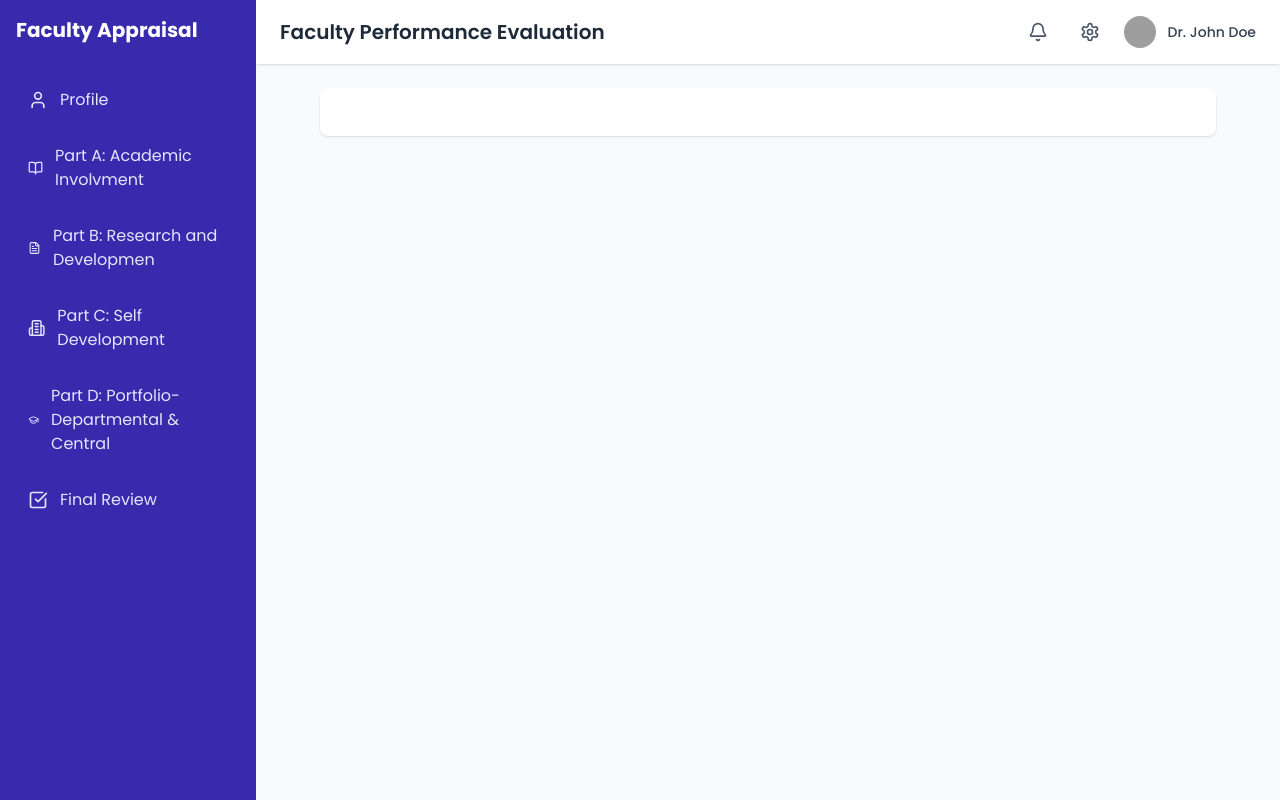
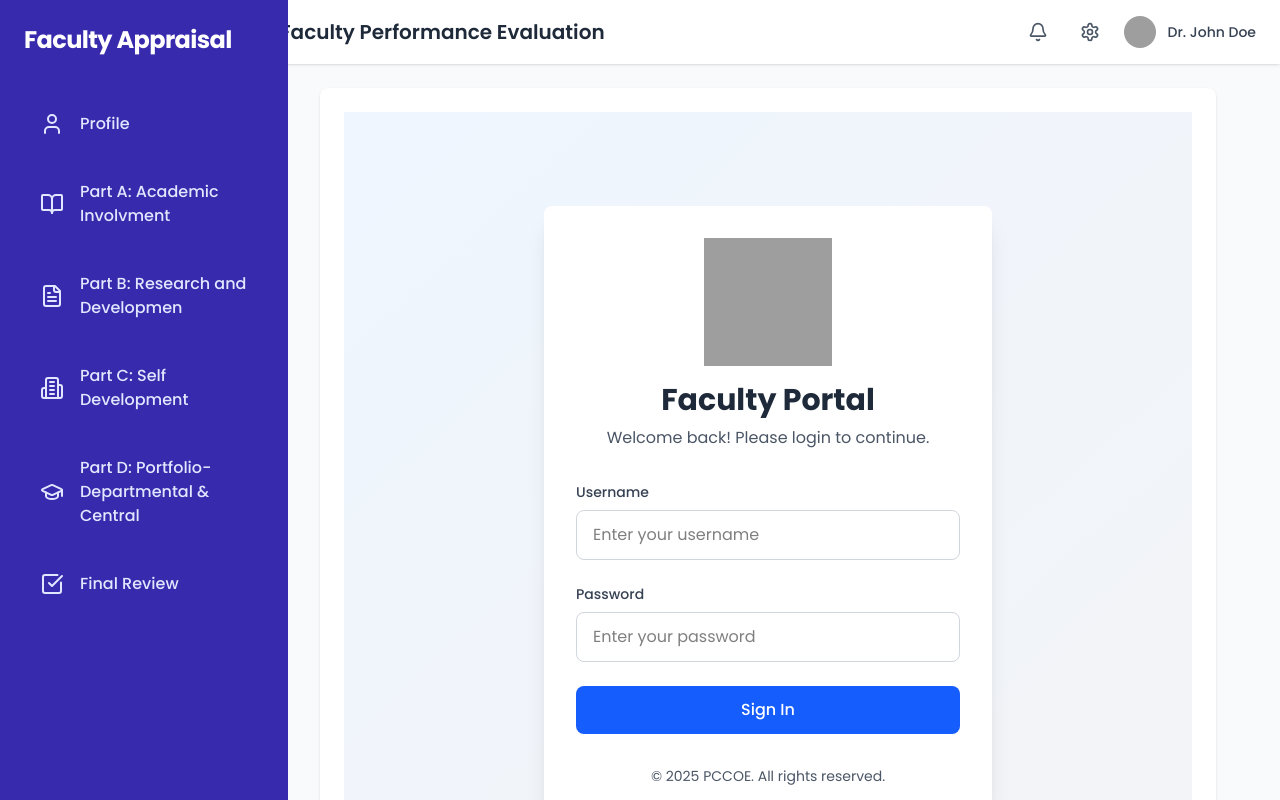
Before and after one commit to patil-rushikesh/FDW-frontend, a React (Vite) app: page /login in a window 1280 px wide. Shown: the top 800 px of the page. Built offline with nearby package versions, Linux system fonts and the light colour scheme; grey boxes are pictures that could not be loaded.

Commit message:
all integrated

```diff
--- a/src/App.jsx
+++ b/src/App.jsx
@@ -7,6 +7,7 @@ import ResearchPublications from "./components/forms/ResearchPublications";
 import Profile from "./components/profile/Profile"
 import { FormProvider } from "./context/FormContext";
 import { Menu } from "lucide-react";
+import LoginPage from "./components/LoginPage";
 
 function App() {
   const [sidebarOpen, setSidebarOpen] = useState(false);
@@ -21,6 +22,7 @@ function App() {
             <main className="p-4 lg:p-6 mt-16">
               <div className="max-w-4xl mx-auto bg-white rounded-lg shadow-sm p-4 lg:p-6">
                 <Routes>
+                  <Route path="/login" element={<LoginPage />} />
                   <Route path="/teaching" element={<TeachingPerformance />} />
                   <Route path="/research" element={<ResearchPublications />} />
                   <Route path="/profile" element={<Profile/>} />
--- /dev/null
+++ b/src/components/LoginPage.jsx
@@ -0,0 +1,88 @@
+import React, { useState } from "react";
+import { useNavigate } from "react-router-dom";
+
+const LoginPage = () => {
+  const [username, setUsername] = useState("");
+  const [password, setPassword] = useState("");
+  const navigate = useNavigate();
+
+  const handleLogin = (e) => {
+    e.preventDefault();
+    const staticUsername = "faculty";
+    const staticPassword = "password123";
+
+    if (username === staticUsername && password === staticPassword) {
+      navigate("/home");
+    } else {
+      alert("Invalid username or password");
+    }
+  };
+
+  return (
+    <div className="min-h-screen flex items-center justify-center bg-gradient-to-br from-blue-50 to-gray-100">
+      <div className="bg-white p-8 rounded-lg shadow-xl w-full max-w-md">
+        <div className="flex flex-col items-center mb-8">
+          {/* Replace the src with your organization's logo */}
+          <img
+            src="https://mca.pccoepune.com/assets/img/pccoe-logo-new.png"
+            alt="College Logo"
+            className="w-32 h-32 mb-4"
+          />
+          <h1 className="text-3xl font-bold text-gray-800 text-center">
+            Faculty Portal
+          </h1>
+          <p className="text-gray-600 mt-2">
+            Welcome back! Please login to continue.
+          </p>
+        </div>
+
+        <form onSubmit={handleLogin} className="space-y-6">
+          <div>
+            <label className="block text-sm font-medium text-gray-700 mb-2">
+              Username
+            </label>
+            <div className="relative">
+              <input
+                type="text"
+                className="w-full px-4 py-3 border border-gray-300 rounded-lg focus:ring-2 focus:ring-blue-500 focus:border-blue-500 transition-colors"
+                value={username}
+                onChange={(e) => setUsername(e.target.value)}
+                required
+                placeholder="Enter your username"
+              />
+            </div>
+          </div>
+
+          <div>
+            <label className="block text-sm font-medium text-gray-700 mb-2">
+              Password
+            </label>
+            <div className="relative">
+              <input
+                type="password"
+                className="w-full px-4 py-3 border border-gray-300 rounded-lg focus:ring-2 focus:ring-blue-500 focus:border-blue-500 transition-colors"
+                value={password}
+                onChange={(e) => setPassword(e.target.value)}
+                required
+                placeholder="Enter your password"
+              />
+            </div>
+          </div>
+
+          <button
+            type="submit"
+            className="w-full bg-blue-600 text-white py-3 rounded-lg hover:bg-blue-700 focus:outline-none focus:ring-2 focus:ring-blue-500 focus:ring-offset-2 transition-colors duration-300 font-medium"
+          >
+            Sign In
+          </button>
+        </form>
+
+        <div className="mt-8 text-center text-sm text-gray-600">
+          <p>© 2025 PCCOE. All rights reserved.</p>
+        </div>
+      </div>
+    </div>
+  );
+};
+
+export default LoginPage;
--- a/src/components/layout/Navbar.jsx
+++ b/src/components/layout/Navbar.jsx
@@ -1,5 +1,6 @@
-import React from 'react';
-import { Bell, Settings, Menu } from 'lucide-react';
+import React from "react";
+import { Link } from "react-router-dom";
+import { Bell, Settings, Menu } from "lucide-react";
 
 export default function Navbar({ onMenuClick }) {
   return (
@@ -23,14 +24,19 @@ export default function Navbar({ onMenuClick }) {
           <button className="p-2 hover:bg-gray-100 rounded-full">
             <Settings size={20} className="text-gray-600" />
           </button>
-          <div className="flex items-center space-x-3">
+          <Link
+            to="/profile"
+            className="flex items-center space-x-3 cursor-pointer"
+          >
             <img
-              src="https://images.unsplash.com/photo-1472099645785-5658abf4ff4e?ixlib=rb-1.2.1&auto=format&fit=facearea&facepad=2&w=256&h=256&q=80"
+              src="https://png.pngtree.com/png-vector/20191110/ourmid/pngtree-avatar-icon-profile-icon-member-login-vector-isolated-png-image_1978396.jpg"
               alt="Profile"
               className="w-8 h-8 rounded-full"
             />
-            <span className="text-sm font-medium text-gray-700 hidden lg:inline">Dr. John Doe</span>
-          </div>
+            <span className="text-sm font-medium text-gray-700 hidden lg:inline">
+              Dr. John Doe
+            </span>
+          </Link>
         </div>
       </div>
     </div>
--- a/src/components/layout/Sidebar.jsx
+++ b/src/components/layout/Sidebar.jsx
@@ -1,6 +1,14 @@
-import React from 'react';
-import { BookOpen, FileText, Building2, GraduationCap, User, CheckSquare, X } from 'lucide-react';
-import { Link, useLocation } from 'react-router-dom';
+import React from "react";
+import {
+  BookOpen,
+  FileText,
+  Building2,
+  GraduationCap,
+  User,
+  CheckSquare,
+  X,
+} from "lucide-react";
+import { Link, useLocation } from "react-router-dom";
 
 const navItems = [
   { icon: User, label: "Profile", path: "/profile" },
@@ -37,20 +45,24 @@ export default function Sidebar({ isOpen, onClose }) {
       )}
 
       {/* Sidebar */}
-      <div className={`
+      <div
+        className={`
         fixed top-0 left-0 h-screen bg-indigo-800 text-white z-40
         transform transition-transform duration-300 ease-in-out
-        w-64 overflow-y-auto
-        ${isOpen ? 'translate-x-0' : '-translate-x-full lg:translate-x-0'}
-      `}>
-        <div className="p-4">
-          <div className="flex items-center justify-between mb-8">
-            <h2 className="text-xl font-bold">Faculty Appraisal</h2>
+        w-72 overflow-y-auto
+        ${isOpen ? "translate-x-0" : "-translate-x-full lg:translate-x-0"}
+      `}
+      >
+        <div className="p-6">
+          <div className="flex items-center justify-between mb-10">
+            <h2 className="text-2xl font-bold tracking-tight">
+              Faculty Appraisal
+            </h2>
             <button
               onClick={onClose}
-              className="p-2 hover:bg-indigo-700 rounded-full lg:hidden"
+              className="p-2 hover:bg-indigo-700 rounded-full lg:hidden transition-colors"
             >
-              <X size={20} />
+              <X size={24} />
             </button>
           </div>
           <nav>
@@ -62,14 +74,18 @@ export default function Sidebar({ isOpen, onClose }) {
                   key={item.path}
                   to={item.path}
                   onClick={() => onClose()}
-                  className={`flex items-center space-x-3 p-3 rounded-lg mb-2 transition-colors ${
-                    isActive
-                      ? 'bg-indigo-700 text-white'
-                      : 'text-indigo-100 hover:bg-indigo-700'
-                  }`}
+                  className={`
+                    flex items-center space-x-4 p-4 rounded-lg mb-3 transition-all
+                    hover:scale-[1.02] transform
+                    ${
+                      isActive
+                        ? "bg-indigo-700 text-white shadow-lg"
+                        : "text-indigo-100 hover:bg-indigo-700/70"
+                    }
+                  `}
                 >
-                  <Icon size={20} />
-                  <span>{item.label}</span>
+                  <Icon size={24} strokeWidth={2} className="flex-shrink-0" />
+                  <span className="text-base font-medium">{item.label}</span>
                 </Link>
               );
             })}
--- a/src/components/profile/Profile.jsx
+++ b/src/components/profile/Profile.jsx
@@ -1,6 +1,6 @@
 import { useState } from "react";
 
-const Profile= () => {
+const Profile = () => {
   const [isEditing, setIsEditing] = useState(false);
   const [facultyData, setFacultyData] = useState({
     name: "Dr. Jane Smith",
@@ -8,9 +8,6 @@ const Profile= () => {
     position: "Associate Professor",
     email: "jane.smith@university.edu",
     phone: "+1 (555) 123-4567",
-    researchAreas: "Artificial Intelligence, Machine Learning",
-    publications: 42,
-    teachingHours: 180,
   });
 
   const handleInputChange = (e) => {
@@ -30,8 +27,6 @@ const Profile= () => {
 
   return (
     <div className="flex bg-gray-100">
-
-
       {/* Main Content */}
       <main className="flex-1 p-8">
         <div className="max-w-4xl mx-auto bg-white rounded-lg shadow-md p-6">
@@ -49,6 +44,15 @@ const Profile= () => {
 
           <form onSubmit={handleSubmit}>
             <div className="grid grid-cols-1 md:grid-cols-2 gap-6">
+              <div>
+                <label className="block text-sm font-medium text-gray-700 mb-1">
+                  userId
+                </label>
+
+                <p className="text-gray-800 text-xl font-bold text-red-500">
+                  {facultyData.userId}
+                </p>
+              </div>
               <div>
                 <label className="block text-sm font-medium text-gray-700 mb-1">
                   Name
@@ -129,54 +133,6 @@ const Profile= () => {
                   <p className="text-gray-800">{facultyData.phone}</p>
                 )}
               </div>
-              <div>
-                <label className="block text-sm font-medium text-gray-700 mb-1">
-                  Research Areas
-                </label>
-                {isEditing ? (
-                  <input
-                    type="text"
-                    name="researchAreas"
-                    value={facultyData.researchAreas}
-                    onChange={handleInputChange}
-                    className="w-full p-2 border rounded focus:ring focus:ring-indigo-200"
-                  />
-                ) : (
-                  <p className="text-gray-800">{facultyData.researchAreas}</p>
-                )}
-              </div>
-              <div>
-                <label className="block text-sm font-medium text-gray-700 mb-1">
-                  Publications
-                </label>
-                {isEditing ? (
-                  <input
-                    type="number"
-                    name="publications"
-                    value={facultyData.publications}
-                    onChange={handleInputChange}
-                    className="w-full p-2 border rounded focus:ring focus:ring-indigo-200"
-                  />
-                ) : (
-                  <p className="text-gray-800">{facultyData.publications}</p>
-                )}
-              </div>
-              <div>
-                <label className="block text-sm font-medium text-gray-700 mb-1">
-                  Teaching Hours
-                </label>
-                {isEditing ? (
-                  <input
-                    type="number"
-                    name="teachingHours"
-                    value={facultyData.teachingHours}
-                    onChange={handleInputChange}
-                    className="w-full p-2 border rounded focus:ring focus:ring-indigo-200"
-                  />
-                ) : (
-                  <p className="text-gray-800">{facultyData.teachingHours}</p>
-                )}
-              </div>
             </div>
             {isEditing && (
               <div className="mt-6">
@@ -190,6 +146,26 @@ const Profile= () => {
             )}
           </form>
         </div>
+
+        <div className="dislpay-4 mt-6 ">
+          <span className="mt-6 mr-4">
+            <button
+              type="Change Passward"
+              className="bg-green-500 text-white px-4 py-2 rounded hover:bg-green-600 transition duration-200"
+            >
+              Change Passward
+            </button>
+          </span>
+
+          <span className="mt-6 ml-4">
+            <button
+              type="Change Passward"
+              className="bg-red-500 text-white px-4 py-2 rounded hover:bg-red-400 transition duration-200"
+            >
+              Logout
+            </button>
+          </span>
+        </div>
       </main>
     </div>
   );
```
